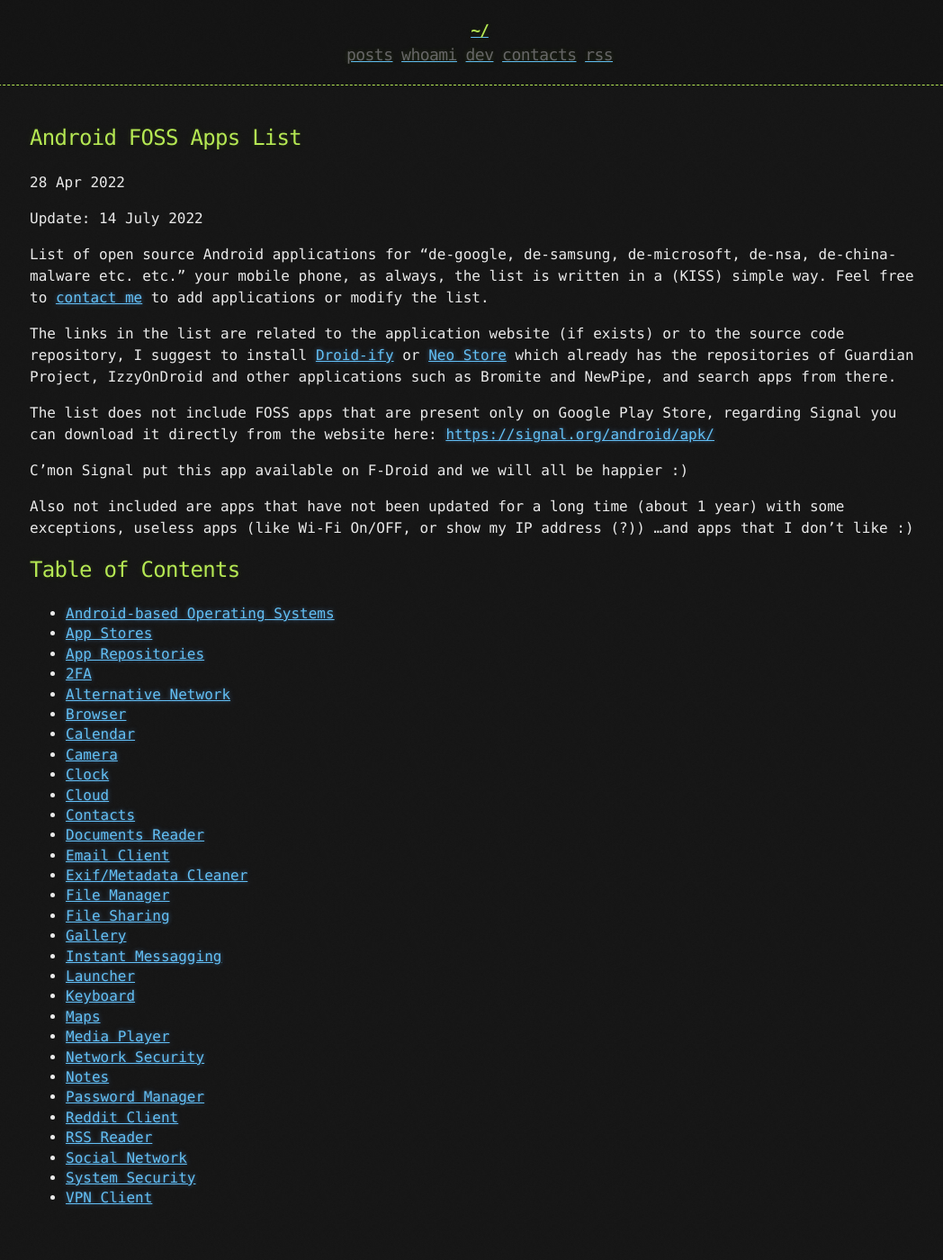
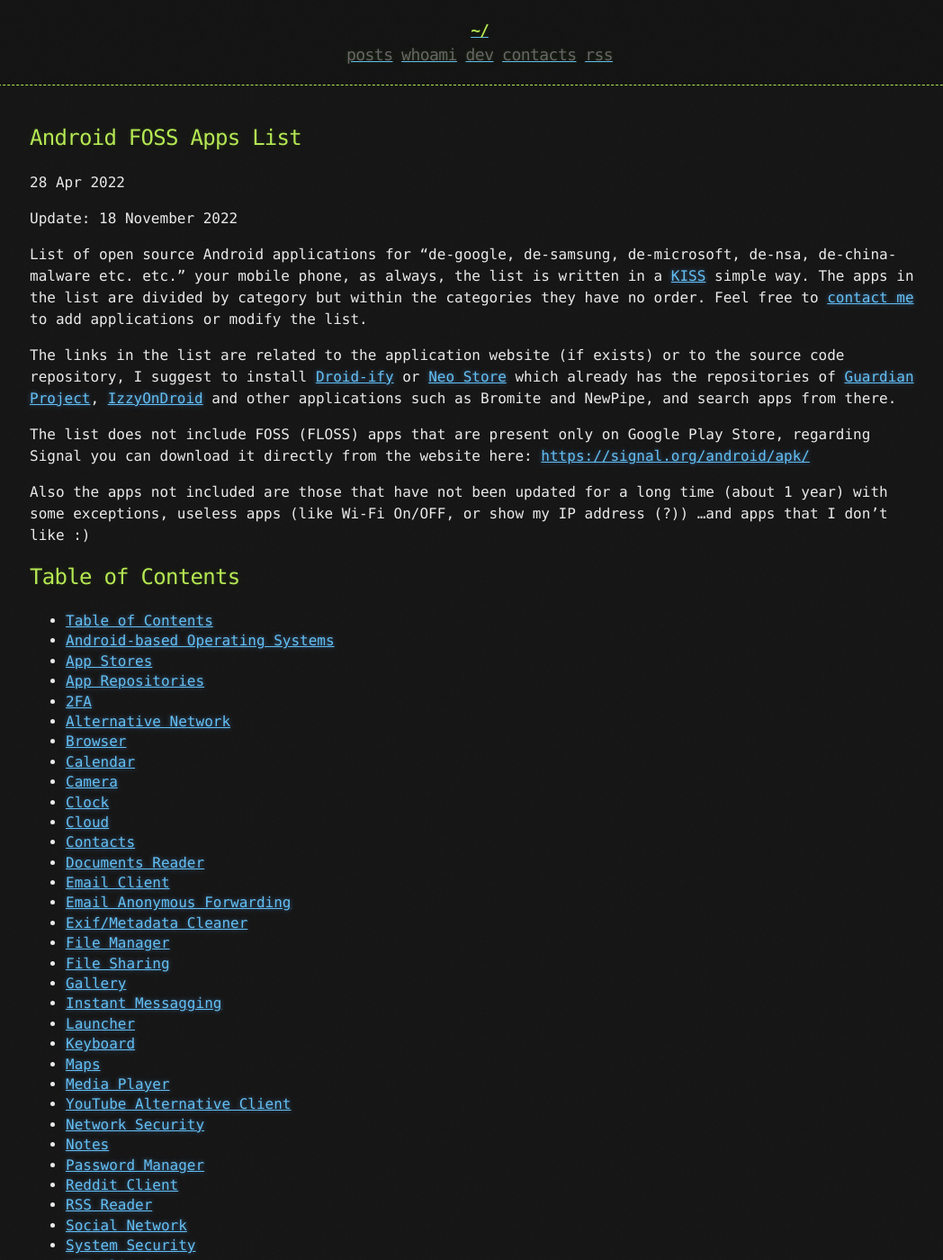
Before and after one commit to brainfucksec/brainfucksec.github.io, a Jekyll site: the page built from _posts/2022-04-28-android-foss-apps-list.md, in a window 1280 px wide and 1400 px high. Shown: the whole window at 90% size, without its empty margins (107-1155 px from the left). Built offline with Jekyll 4.4.1, drawn with Linux system fonts in a browser that asks for light colours; some of the changed text lies outside the part shown.

Commit message:
Update _posts/2022-04-28-android-foss-apps-list.md

```diff
--- a/_posts/2022-04-28-android-foss-apps-list.md
+++ b/_posts/2022-04-28-android-foss-apps-list.md
@@ -4,51 +4,53 @@
 date: 2022-04-28
 ---
 
-Update: 14 July 2022
+Update: 18 November 2022
 
-List of open source Android applications for "de-google, de-samsung, de-microsoft, de-nsa, de-china-malware etc. etc." your mobile phone, as always, the list is written in a (KISS) simple way.
+List of open source Android applications for "de-google, de-samsung, de-microsoft, de-nsa, de-china-malware etc. etc." your mobile phone, as always, the list is written in a [KISS](https://en.wikipedia.org/wiki/KISS_principle) simple way. The apps in the list are divided by category but within the categories they have no order.
 Feel free to [contact me](https://brainfucksec.github.io/contacts) to add applications or modify the list.
 
-The links in the list are related to the application website (if exists) or to the source code repository, I suggest to install [Droid-ify](https://github.com/Iamlooker/Droid-ify) or [Neo Store](https://github.com/NeoApplications/Neo-Store) which already has the repositories of Guardian Project, IzzyOnDroid and other applications such as Bromite and NewPipe, and search apps from there.
+The links in the list are related to the application website (if exists) or to the source code repository, I suggest to install [Droid-ify](https://github.com/Iamlooker/Droid-ify) or [Neo Store](https://github.com/NeoApplications/Neo-Store) which already has the repositories of [Guardian Project](https://guardianproject.info/), [IzzyOnDroid](https://apt.izzysoft.de/fdroid/) and other applications such as Bromite and NewPipe, and search apps from there.
 
-The list does not include FOSS apps that are present only on Google Play Store, regarding Signal you can download it directly from the website here: <https://signal.org/android/apk/>
+The list does not include FOSS (FLOSS) apps that are present only on Google Play Store, regarding Signal you can download it directly from the website here: <https://signal.org/android/apk/>
 
-C'mon Signal put this app available on F-Droid and we will all be happier :)
-
-Also not included are apps that have not been updated for a long time (about 1 year) with some exceptions, useless apps (like Wi-Fi On/OFF, or show my IP address (?)) ...and apps that I don't like :)
+Also the apps not included are those that have not been updated for a long time (about 1 year) with some exceptions, useless apps (like Wi-Fi On/OFF, or show my IP address (?)) ...and apps that I don't like :)
 
 ## Table of Contents
 
-* [Android-based Operating Systems](#android-based-operating-systems)
-* [App Stores](#app-stores)
-* [App Repositories](#app-repositories)
-* [2FA](#2fa)
-* [Alternative Network](#alternative-network)
-* [Browser](#browser)
-* [Calendar](#calendar)
-* [Camera](#camera)
-* [Clock](#clock)
-* [Cloud](#cloud)
-* [Contacts](#contacts)
-* [Documents Reader](#documents-reader)
-* [Email Client](#email-client)
-* [Exif/Metadata Cleaner](#exif--metadata-cleaner)
-* [File Manager](#file-manager)
-* [File Sharing](#file-sharing)
-* [Gallery](#gallery)
-* [Instant Messagging](#instant-messagging)
-* [Launcher](#launcher)
-* [Keyboard](#keyboard)
-* [Maps](#maps)
-* [Media Player](#media-player)
-* [Network Security](#network-security)
-* [Notes](#notes)
-* [Password Manager](#password-manager)
-* [Reddit Client](#reddit-client)
-* [RSS Reader](#rss-reader)
-* [Social Network](#social-network)
-* [System Security](#system-security)
-* [VPN Client](#vpn-client)
+- [Table of Contents](#table-of-contents)
+- [Android-based Operating Systems](#android-based-operating-systems)
+- [App Stores](#app-stores)
+- [App Repositories](#app-repositories)
+- [2FA](#2fa)
+- [Alternative Network](#alternative-network)
+- [Browser](#browser)
+- [Calendar](#calendar)
+- [Camera](#camera)
+- [Clock](#clock)
+- [Cloud](#cloud)
+- [Contacts](#contacts)
+- [Documents Reader](#documents-reader)
+- [Email Client](#email-client)
+- [Email Anonymous Forwarding](#email-anonymous-forwarding)
+- [Exif/Metadata Cleaner](#exifmetadata-cleaner)
+- [File Manager](#file-manager)
+- [File Sharing](#file-sharing)
+- [Gallery](#gallery)
+- [Instant Messagging](#instant-messagging)
+- [Launcher](#launcher)
+- [Keyboard](#keyboard)
+- [Maps](#maps)
+- [Media Player](#media-player)
+- [YouTube Alternative Client](#youtube-alternative-client)
+- [Network Security](#network-security)
+- [Notes](#notes)
+- [Password Manager](#password-manager)
+- [Reddit Client](#reddit-client)
+- [RSS Reader](#rss-reader)
+- [Social Network](#social-network)
+- [System Security](#system-security)
+- [VPN Client](#vpn-client)
+- [Donations](#donations)
 
 <br>
 
@@ -162,7 +162,7 @@
 
 ## Exif/Metadata Cleaner
 
-* [Scrambled Exif](https://gitlab.com/juanitobananas/scrambled-exif/tree/HEAD)
+* [Scrambled Exif](https://gitlab.com/juanitobananas/scrambled-exif)
 * [Imagepipe](https://codeberg.org/Starfish/Imagepipe)
 
 ## File Manager
@@ -199,6 +199,7 @@
 * [FluffyChat](https://fluffychat.im/)
 * [SchildiChat](https://schildi.chat/android/)
 * [Tinelix IRC](https://github.com/tinelix/irc-client-for-android)
+* [Moxxy](https://codeberg.org/moxxy/moxxyv2) - Alpha version
 
 ## Launcher
 
@@ -274,7 +272,7 @@
 * [Notally](https://github.com/OmGodse/Notally)
 * [Simple Notes](https://github.com/SimpleMobileTools/Simple-Notes)
 * [Notepad](https://github.com/farmerbb/Notepad)
-* [Markor](https://gsantner.net/project/markor.html?source=fdroid)
+* [Markor](https://gsantner.net/project/markor.html)
 * [Joplin](https://joplinapp.org/)
 * [Standard Notes](https://standardnotes.com/)
 * [Notes](https://github.com/billthefarmer/notes)
@@ -308,29 +307,30 @@
 ## Social Network
 
 * [Mastodon](https://apt.izzysoft.de/fdroid/index/apk/org.joinmastodon.android)
-* [SubwayTooter](https://github.com/tateisu/SubwayTooter)
-* [Nitter](https://gitlab.com/Plexer0/Nitter-Android)
-* [Fritter](https://fritter.cc/)
-* [Shitter](https://github.com/nuclearfog/Shitter)
+* [SubwayTooter](https://github.com/tateisu/SubwayTooter) - Mastodon client
+* [Nitter](https://gitlab.com/Plexer0/Nitter-Android) - Twitter client
+* [Fritter](https://fritter.cc/) - Twitter client
+* [Shitter](https://github.com/nuclearfog/Shitter) - Twitter client
 * [monocles social](https://codeberg.org/Arne/monocles_social)
-* [Barinsta](https://github.com/Android-Builds/barinsta)
-* [PixelDroid](https://pixeldroid.org/)
+* [PixelDroid](https://pixeldroid.org/) - Pixelfed Android client
 
 ## System Security
 
-* [Cryptomator](https://cryptomator.org/downloads/)
-* [Shelter](https://github.com/PeterCxy/Shelter)
-* [Insular](https://secure-system.gitlab.io/Insular/)
+* [Cryptomator](https://cryptomator.org/downloads/) - Multi-platform transparent client-side encryption of your files in the cloud
+* [Shelter](https://github.com/PeterCxy/Shelter) - Provide an isolated space that you can install or clone apps into
+* [Insular](https://secure-system.gitlab.io/Insular/) - Sandbox environment to clone selected apps and isolate them from accessing your personal data outside the sandbox
 * [FindMyDevice](https://gitlab.com/Nulide/findmydevice)
-* [Seguime](https://gitlab.com/javipc/seguime)
-* [Haven](https://guardianproject.github.io/haven/)
-* [PilferShushJammer](https://github.com/kaputnikGo/PilferShushJammer)
+* [Locate My Device](https://github.com/xfarrow/locatemydevice)
+* [Haven](https://guardianproject.github.io/haven/) - Leverages on-device sensors to provide monitoring and protection of physical areas
+* [PilferShushJammer](https://github.com/kaputnikGo/PilferShushJammer) - Test microphone jamming techniques to combat Cross-Device Tracking (XDT)
 * [QR Scanner](https://github.com/SecUSo/privacy-friendly-qr-scanner)
 * [Yet Another Call Blocker](https://gitlab.com/xynngh/YetAnotherCallBlocker)
-* [Exodus](https://github.com/Exodus-Privacy/exodus-android-app)
-* [Wasted](https://github.com/x13a/Wasted)
-* [PrivacyBlur](https://github.com/MATHEMA-GmbH/privacyblur)
-* [DroidFS](https://forge.chapril.org/hardcoresushi/DroidFS)
+* [Exodus](https://github.com/Exodus-Privacy/exodus-android-app) -  Let you know what trackers are embedded in apps installed on your smartphone
+* [TrackerControl](https://trackercontrol.org/) - Monitor and control hidden data collection in mobile apps about user behaviour (tracking)
+* [Wasted](https://github.com/x13a/Wasted) - Lock and wipe on emergency
+* [PrivacyBlur](https://github.com/MATHEMA-GmbH/privacyblur) - Obfuscate sensitive data in your pictures before sharing them online
+* [Photok](https://github.com/leonlatsch/Photok) - Encrypted Photo Safe for Android
+* [DroidFS](https://forge.chapril.org/hardcoresushi/DroidFS) - Encrypted overlay filesystems implementation for Android
 
 ## VPN Client
 
```
Also changed, not shown: other parts of _posts/2022-04-28-android-foss-apps-list.md (+6 -10 lines).
